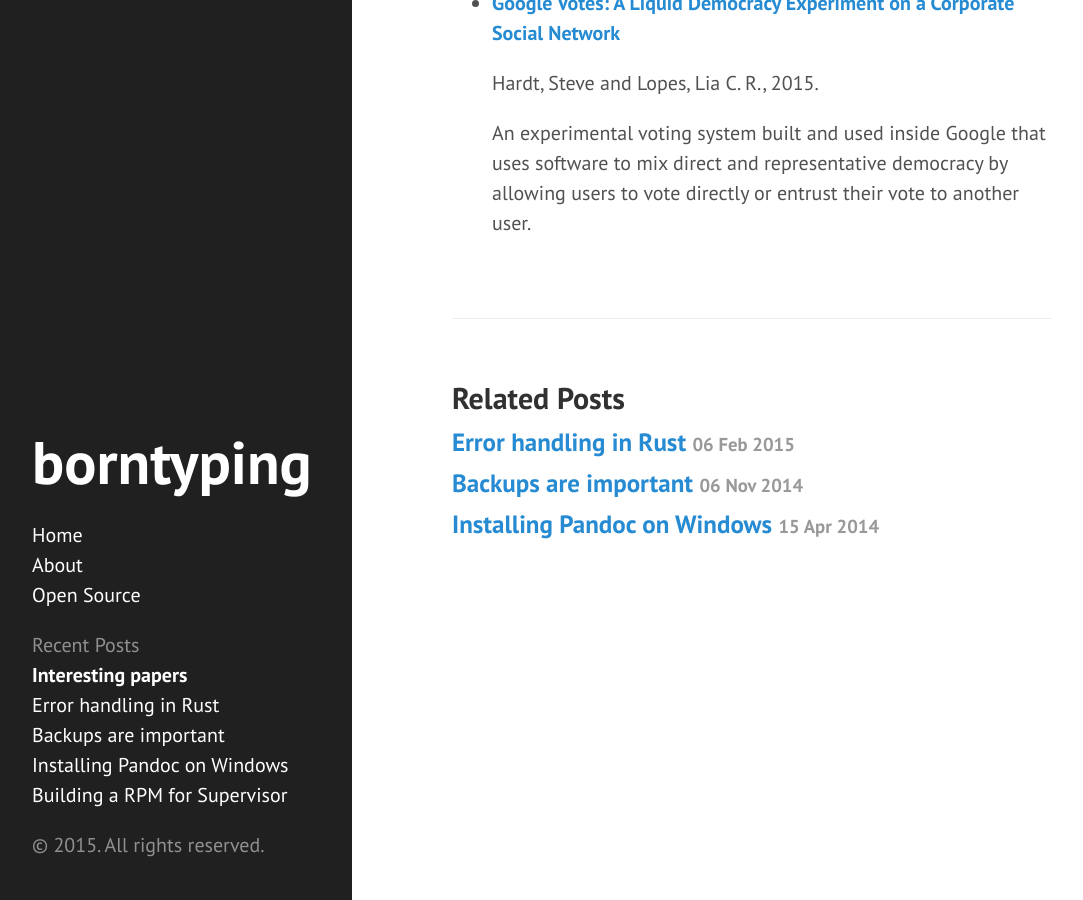
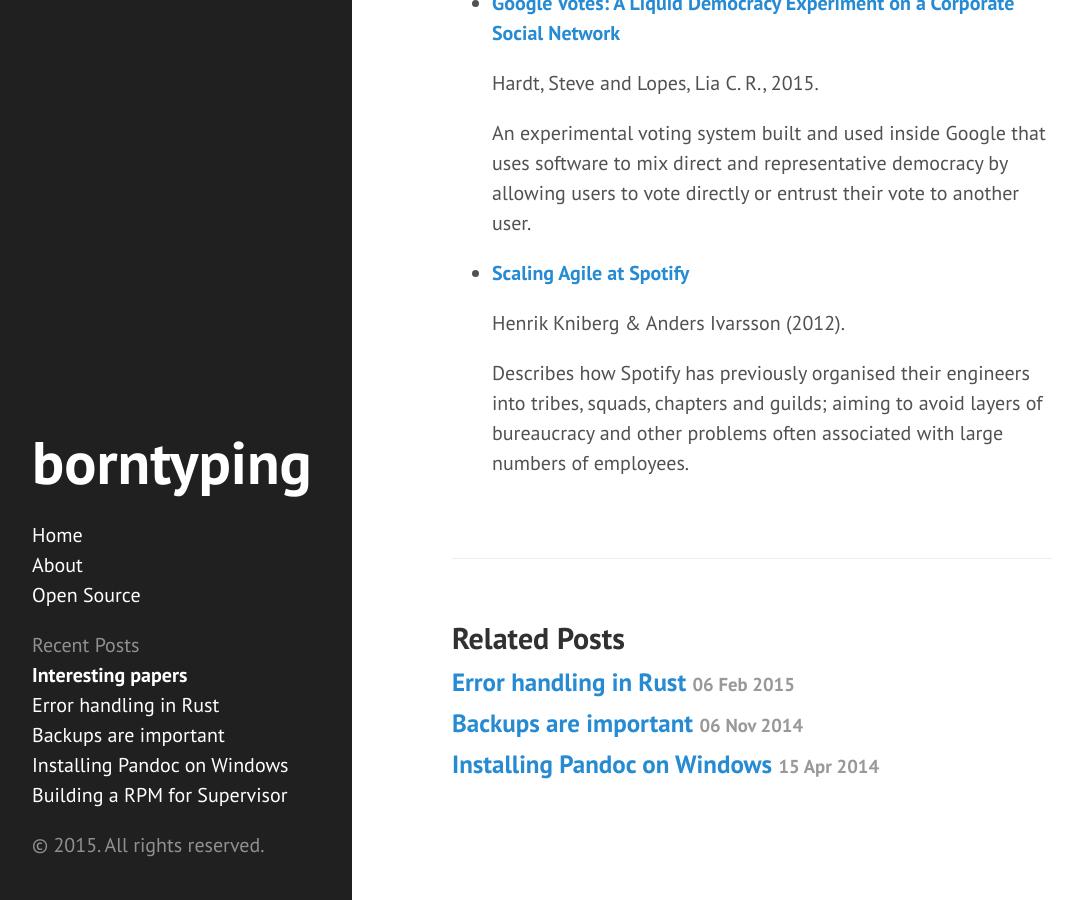
Before and after one commit to borntyping/borntyping.github.io, a Jekyll site: the page built from _posts/2015-12-02-interesting-papers.md, in a window 1280 px wide and 900 px high, scrolled down 562 px. Shown: the whole window, without its empty margins (8-1091 px from the left). Built offline with Jekyll 4.4.1, drawn with Linux system fonts in a browser that asks for light colours.

Commit message:
Add "Scaling Agile at Spotify" to interesting papers post

```diff
--- a/_posts/2015-12-02-interesting-papers.md
+++ b/_posts/2015-12-02-interesting-papers.md
@@ -23,7 +23,15 @@
   to mix direct and representative democracy by allowing users to vote directly
   or entrust their vote to another user.
 
+- **[Scaling Agile at Spotify][sp]**
+
+  Henrik Kniberg & Anders Ivarsson (2012).
+
+  Describes how Spotify has previously organised their engineers into tribes,
+  squads, chapters and guilds; aiming to avoid layers of bureaucracy and other
+  problems often associated with large numbers of employees.
 
 [fb]: http://sigops.org/sosp/sosp15/current/2015-Monterey/printable/008-tang.pdf
 [sy]: http://ppig.org/sites/default/files/2015-PPIG-26th-Sarkar.pdf
 [go]: http://www.tdcommons.org/cgi/viewcontent.cgi?article=1092&context=dpubs_series
+[sp]: https://dl.dropboxusercontent.com/u/1018963/Articles/SpotifyScaling.pdf
```
